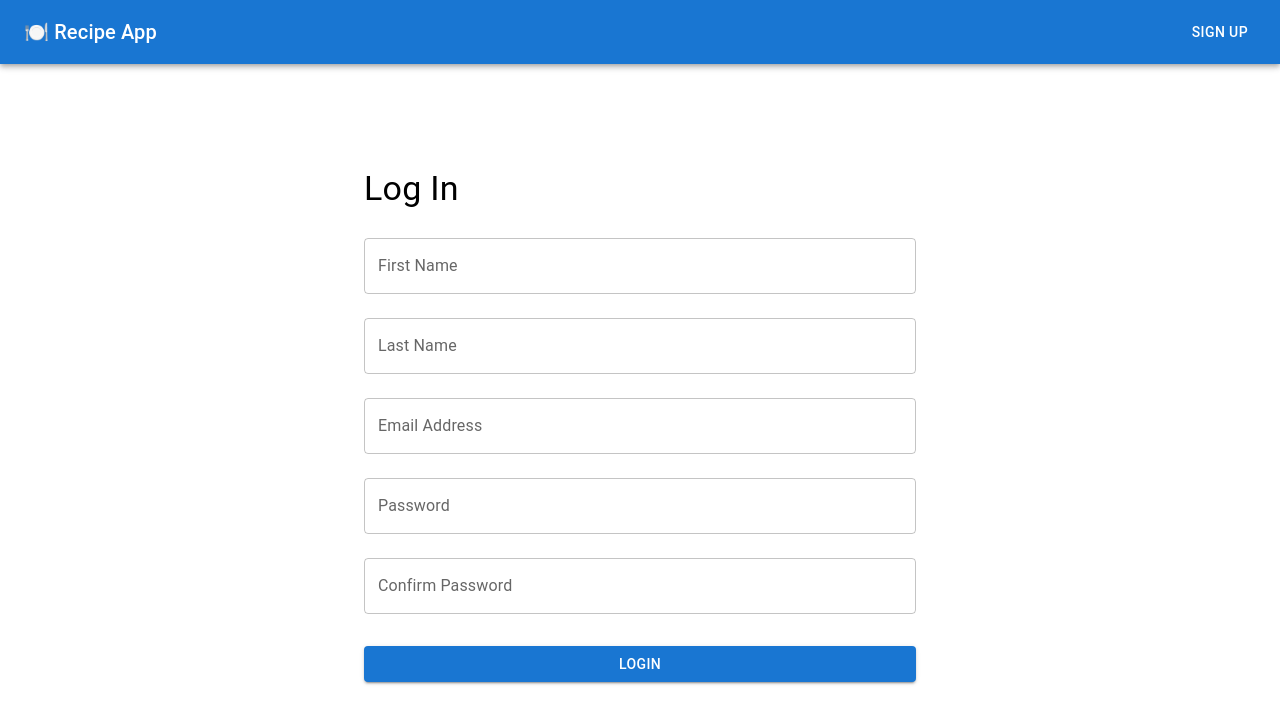
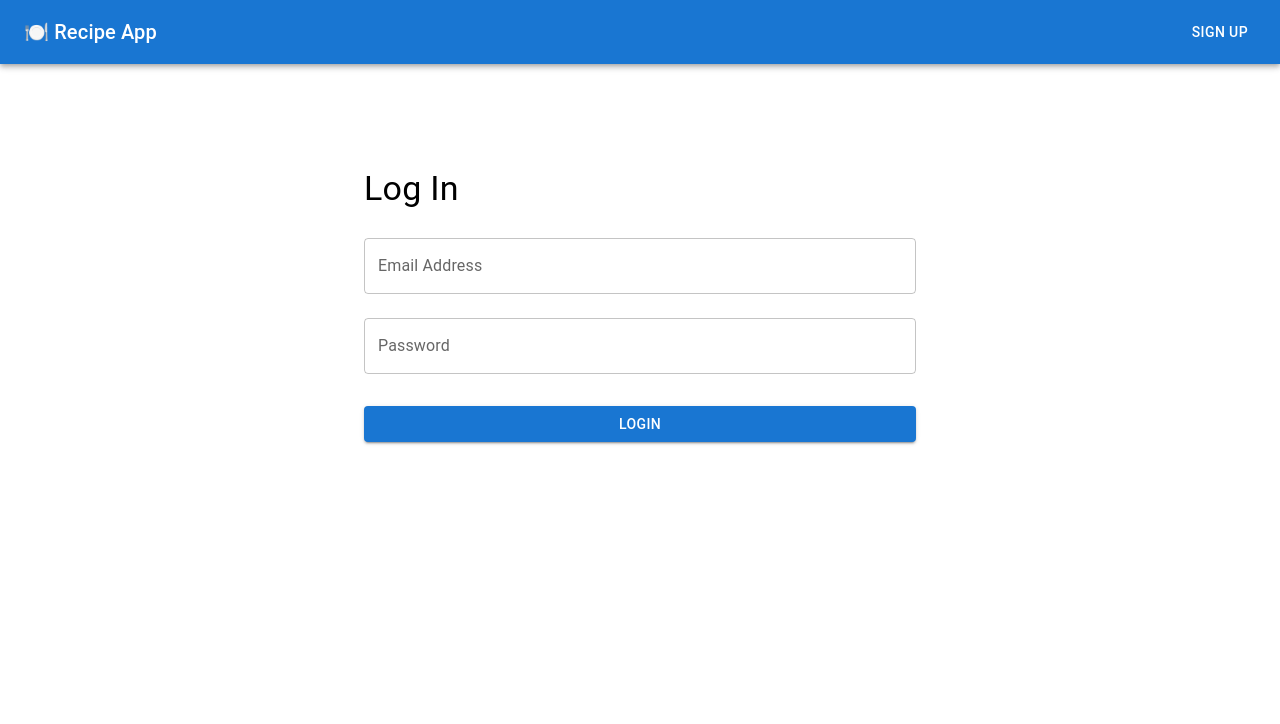
Before and after one commit to mcvionekiss/AI-Powered-Recipe-Completion-Tool, a React (Create React App) app in the folder recipe-app/: page / in a window 1280 px wide. Shown: the top 724 px of the page. Built offline with nearby package versions, Linux system fonts and the light colour scheme.

Commit message:
Refactored login page: removed first name, last name, and confirm password fields to streamline login flow and improve user experience

```diff
--- a/recipe-app/src/components/LogInForm.js
+++ b/recipe-app/src/components/LogInForm.js
@@ -22,11 +22,8 @@ const LogInForm = () => {
         Log In
       </Typography>
       <Box component="form" onSubmit={handleSubmit}>
-        <TextField fullWidth name="firstName" label="First Name" onChange={handleChange} margin="normal" />
-        <TextField fullWidth name="lastName" label="Last Name" onChange={handleChange} margin="normal" />
         <TextField fullWidth name="email" label="Email Address" onChange={handleChange} margin="normal" />
         <TextField fullWidth name="password" type="password" label="Password" onChange={handleChange} margin="normal" />
-        <TextField fullWidth name="confirmPassword" type="password" label="Confirm Password" onChange={handleChange} margin="normal" />
         <Button type="submit" fullWidth variant="contained" sx={{ mt: 3 }}>
           Login
         </Button>
```
